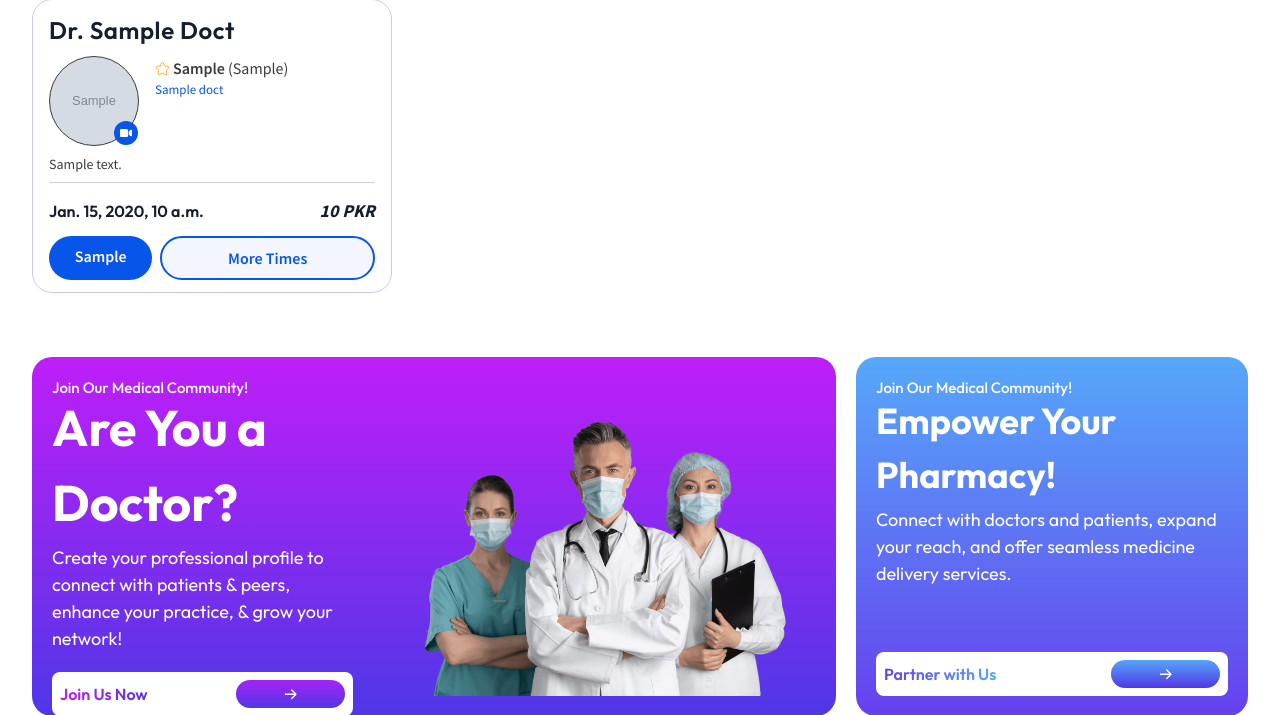
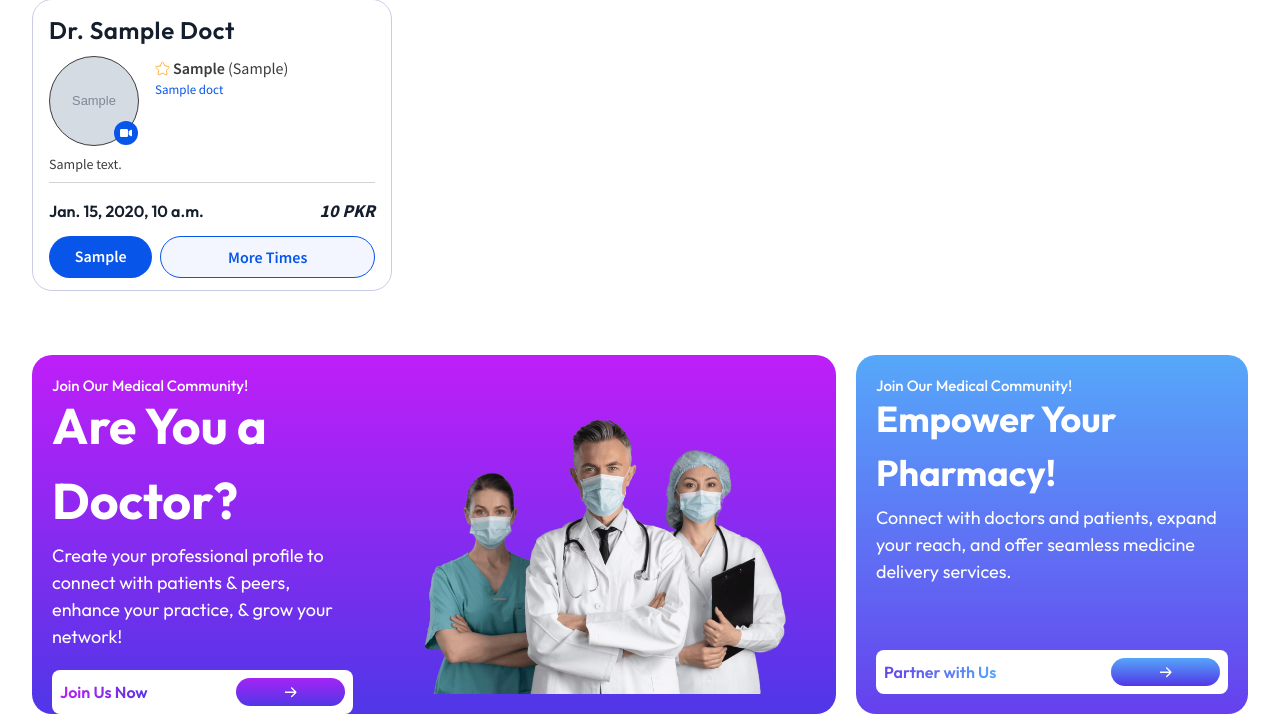
Before and after one commit to HuzaifaYaqoob/TraumaCare-Web, a Django app: template Trauma/templates/Home/index.html in a window 1280 px wide. Shown: the part 1338-2053 px from the top of the page. Run offline with Django 4.2, Linux system fonts and the light colour scheme; the template is opened without the code that fills it: most values are stand-ins (such as "Sample title", 1, 10 or a date in 2020); grey boxes marked "Sample" are stand-in pictures; parts of the project's set-up code (start-up, migrations or seed data) failed here and were passed over; some web fonts are replaced.

Commit message:
Auto commit at 2024-12-19 18:55:24

```diff
--- a/Trauma/templates/Components/Home/DoctorCard.html
+++ b/Trauma/templates/Components/Home/DoctorCard.html
@@ -47,7 +47,7 @@
             <p class="font-semibold text-white text-center text-[16px] px-1 py-2">{{slot.1}}</p>
           </div>
         {% endfor %}
-        <a href="/doctor/profile/view/{{doctor.slug}}" class="rounded-full border-[2px] border-[#0755E9] bg-[#F3F6FE] cursor-pointer {% if doct_availability.slots|length == 1 or doct_availability.slots|length == 4 or doct_availability.slots|length == 3 %}col-span-2{% endif %}">
+        <a href="/doctor/profile/view/{{doctor.slug}}" class="rounded-full border-[1.5px] border-[#0755E9] bg-[#F3F6FE] cursor-pointer {% if doct_availability.slots|length == 1 or doct_availability.slots|length == 4 or doct_availability.slots|length == 3 %}col-span-2{% endif %}">
           <p class="font-semibold text-[#0755E9] text-center text-[16px] px-1 py-2">More Times</p>
         </a>
       </div>
```
